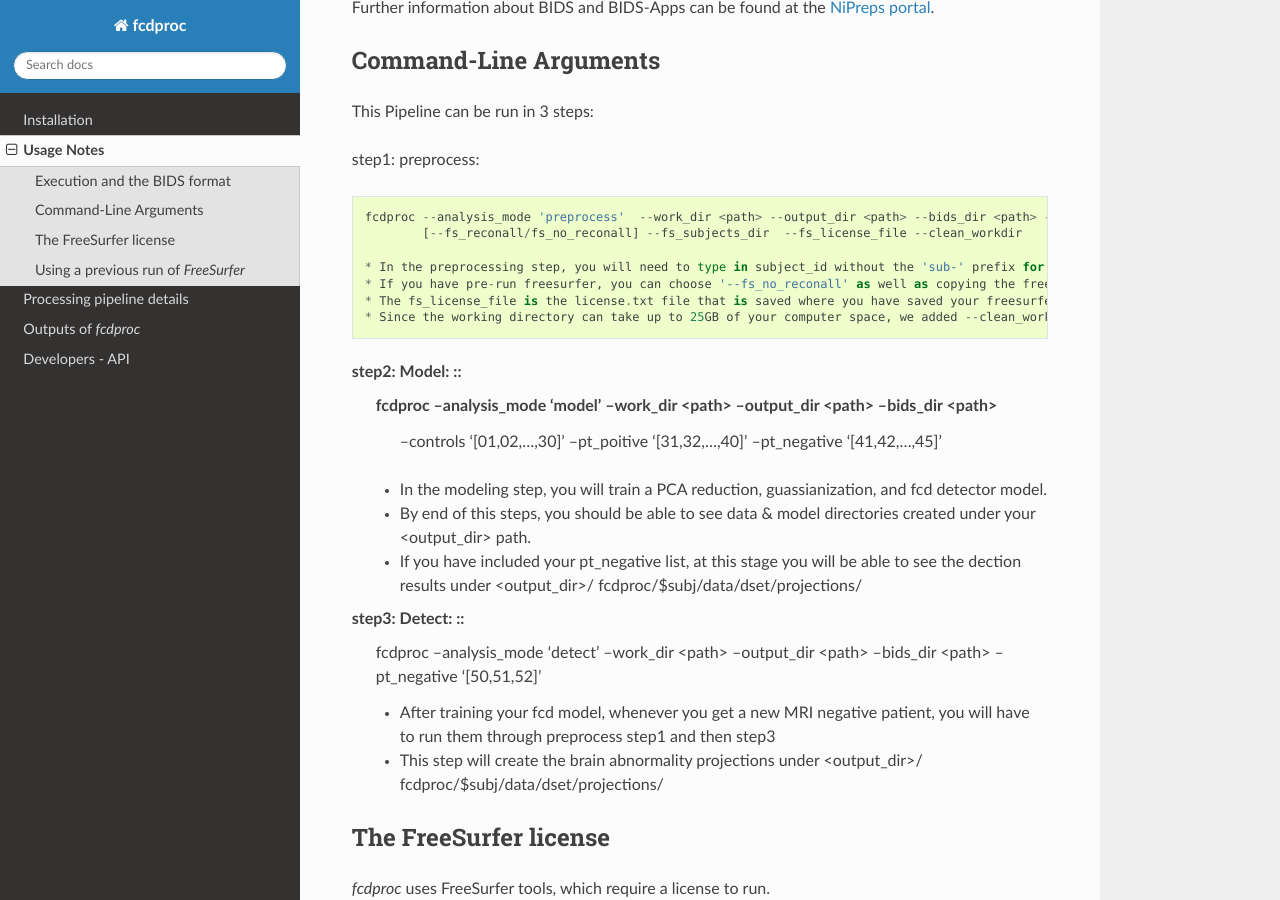
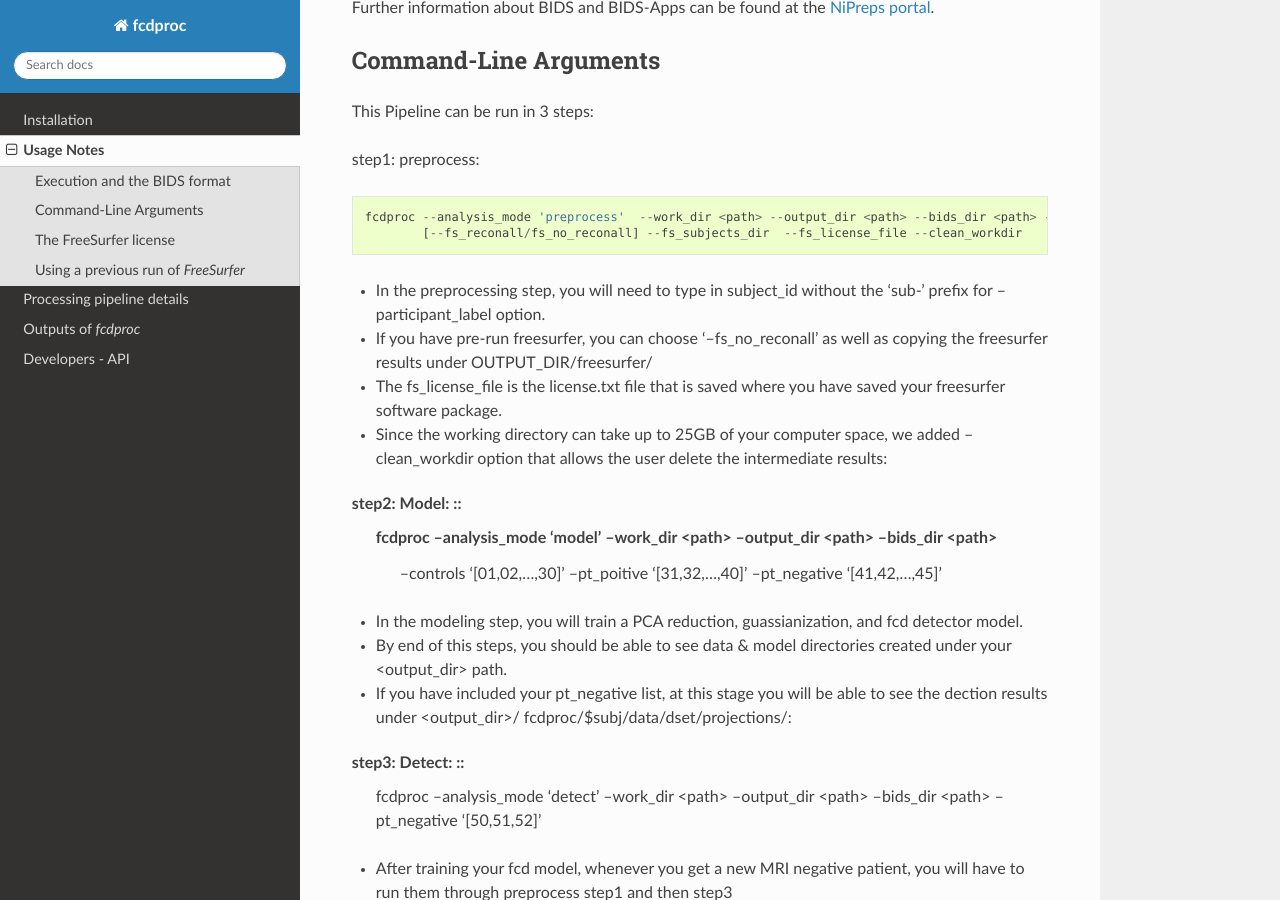
Before and after one commit to InatiLab/FCDproc, a Sphinx documentation site: the page built from docs/source/usage.rst, in a window 1280 px wide and 900 px high, scrolled down 431 px. Built offline with Sphinx 7.4.7 and the Read the Docs theme 2.0.0, drawn with Linux system fonts in a browser that asks for light colours.

Commit message:
fix: fixed the identation issue in usage3

```diff
--- a/docs/source/usage.rst
+++ b/docs/source/usage.rst
@@ -33,24 +33,24 @@ step1: preprocess: ::
     fcdproc --analysis_mode 'preprocess'  --work_dir <path> --output_dir <path> --bids_dir <path> --participant_label {subj_id}
             [--fs_reconall/fs_no_reconall] --fs_subjects_dir  --fs_license_file --clean_workdir
 
-    * In the preprocessing step, you will need to type in subject_id without the 'sub-' prefix for --participant_label option.
-    * If you have pre-run freesurfer, you can choose '--fs_no_reconall' as well as copying the freesurfer results under OUTPUT_DIR/freesurfer/
-    * The fs_license_file is the license.txt file that is saved where you have saved your freesurfer software package.
-    * Since the working directory can take up to 25GB of your computer space, we added --clean_workdir option that allows the user delete the intermediate results.
+* In the preprocessing step, you will need to type in subject_id without the 'sub-' prefix for --participant_label option.
+* If you have pre-run freesurfer, you can choose '--fs_no_reconall' as well as copying the freesurfer results under OUTPUT_DIR/freesurfer/
+* The fs_license_file is the license.txt file that is saved where you have saved your freesurfer software package.
+* Since the working directory can take up to 25GB of your computer space, we added --clean_workdir option that allows the user delete the intermediate results:
 
 step2: Model: ::
     fcdproc --analysis_mode 'model' --work_dir <path> --output_dir <path> --bids_dir <path>
             --controls '[01,02,...,30]'  --pt_poitive '[31,32,...,40]' --pt_negative '[41,42,...,45]'
 
-    * In the modeling step, you will train a PCA reduction, guassianization, and fcd detector model.
-    * By end of this steps, you should be able to see data & model directories created under your <output_dir> path.
-    * If you have included your pt_negative list, at this stage you will be able to see the dection results under <output_dir>/ fcdproc/$subj/data/dset/projections/
+* In the modeling step, you will train a PCA reduction, guassianization, and fcd detector model.
+* By end of this steps, you should be able to see data & model directories created under your <output_dir> path.
+* If you have included your pt_negative list, at this stage you will be able to see the dection results under <output_dir>/ fcdproc/$subj/data/dset/projections/:
 
 step3: Detect: ::
     fcdproc --analysis_mode 'detect' --work_dir <path> --output_dir <path> --bids_dir <path> --pt_negative '[50,51,52]'
 
-    * After training your fcd model, whenever you get a new MRI negative patient, you will have to run them through preprocess step1 and then step3
-    * This step will create the brain abnormality projections under <output_dir>/ fcdproc/$subj/data/dset/projections/
+* After training your fcd model, whenever you get a new MRI negative patient, you will have to run them through preprocess step1 and then step3
+* This step will create the brain abnormality projections under <output_dir>/ fcdproc/$subj/data/dset/projections/
 
 The FreeSurfer license
 ----------------------
```
